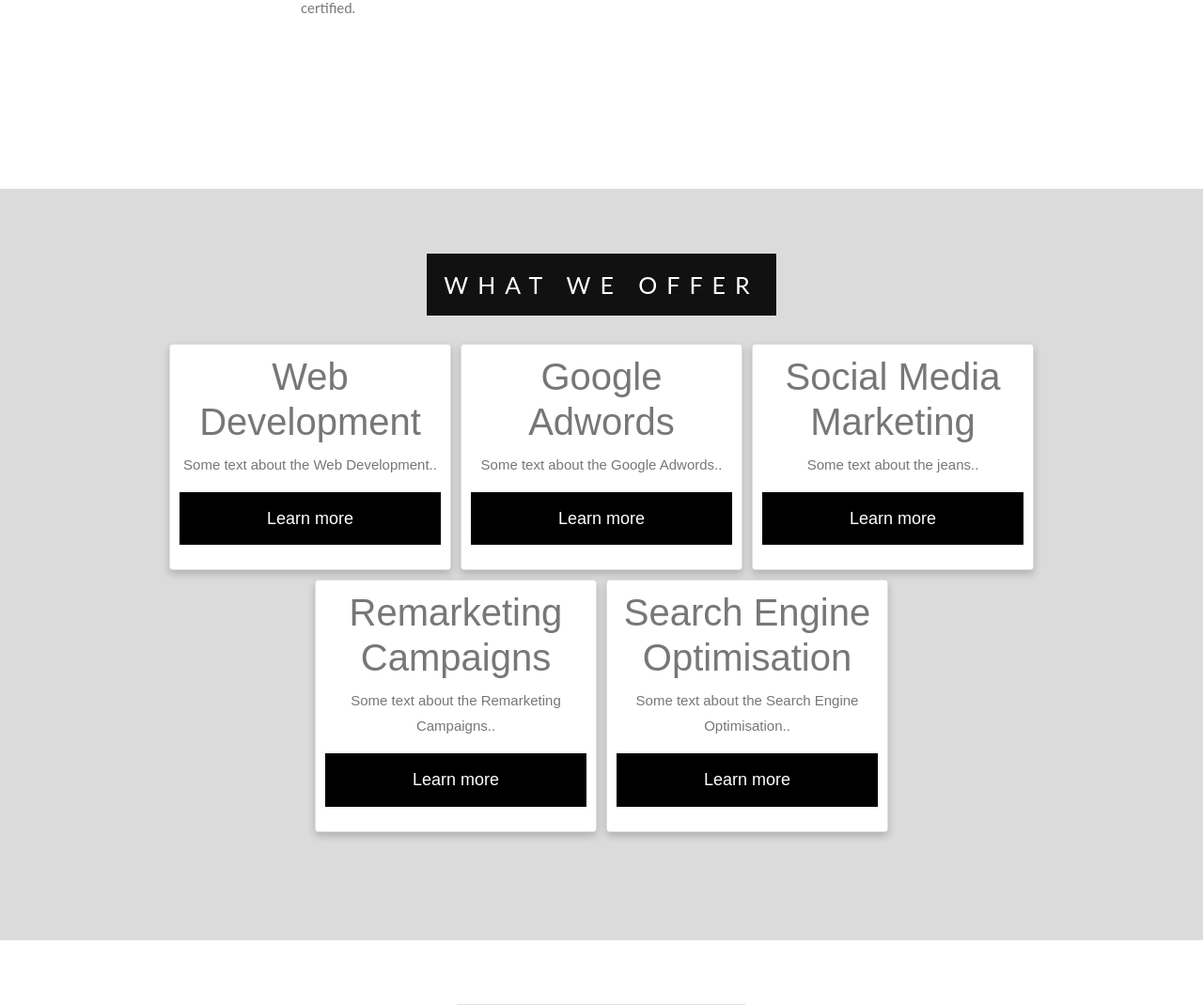
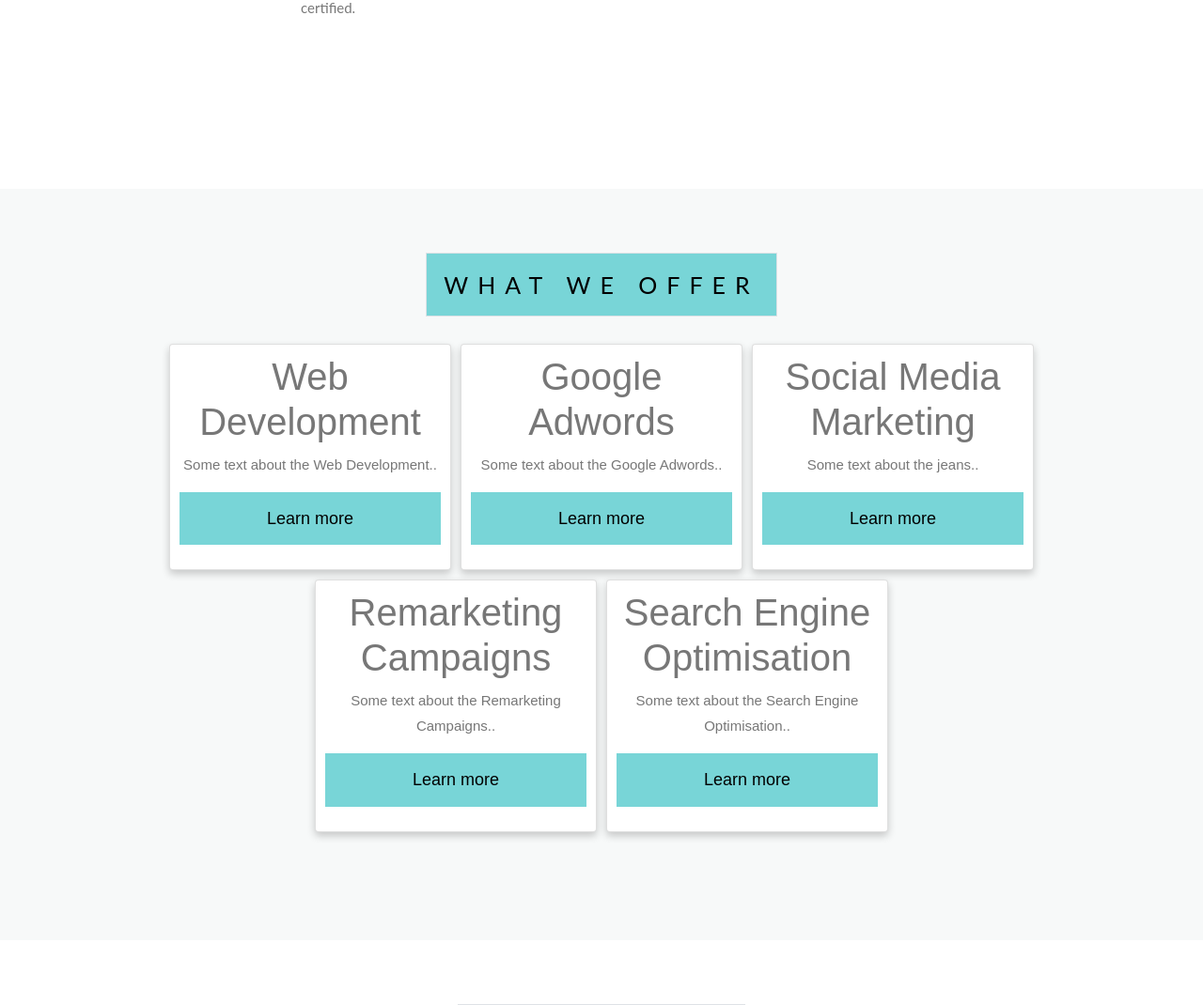
Before and after one commit to Drammaster/cryptocake, a Flask app: page / in a window 1280 px wide. Shown: the part 1399-2469 px from the top of the page at 94% size. Run offline with Flask 2, Linux system fonts and the light colour scheme; some libraries are stand-ins or nearby versions.

Commit message:
Cake Fix

```diff
--- a/app.py
+++ b/app.py
@@ -10,8 +10,8 @@
 
 from binance.client import Client
 from binance.enums import *
-from binance.streams import BinanceSocketManager
-# from binance.websockets import BinanceSocketManager
+# from binance.streams import BinanceSocketManager
+from binance.websockets import BinanceSocketManager
 
 from kucoin.client import Client as Kucoin
 
@@ -413,8 +413,8 @@
                 trading_bots[0]['price'] = price['price']
 
                 trading_bots[0]['has_active_deal'] = True
-                if trading_bots[0]["take_profit"]["using"]:
-                    binance_socket_start_long()
+                # if trading_bots[0]["take_profit"]["using"]:
+                    # binance_socket_start_long()
 
             step = client.get_symbol_info(exchange_pair)
             stepMin = step['filters'][2]['stepSize']
@@ -466,8 +466,8 @@
                 trading_bots[1]['price'] = price['price']
 
                 trading_bots[1]['has_active_deal'] = True
-                if trading_bots[1]["take_profit"]["using"]:
-                    binance_socket_start_short()
+                # if trading_bots[1]["take_profit"]["using"]:
+                    # binance_socket_start_short()
 
             step = client.get_symbol_info(exchange_pair)
             stepMin = step['filters'][2]['stepSize']
--- a/static/css/nowich.css
+++ b/static/css/nowich.css
@@ -25,6 +25,7 @@
 
 .navbar {
     display: block;
+    background-color: #78d5d7;
 }
 
 #nav-links {
@@ -65,8 +66,8 @@
 .caption span.border,
 .caption-home span.border
  {
-    background-color: #111;
-    color: #fff;
+    background-color: #78d5d7;
+    color: #000;
     padding: 18px;
     font-size: 25px;
     letter-spacing: 10px;
@@ -81,7 +82,8 @@
 
 .services
 {
-    background-color: rgb(219, 219, 219);
+    /* background-color: rgb(219, 219, 219); */
+    background-color: #f7f9f9;
     position: relative;
     width: 100%;
     height: 100vh;
@@ -96,7 +98,8 @@
 
 .contact-us
 {
-    background-color: rgb(219, 219, 219);
+    /* background-color: rgb(219, 219, 219); */
+    background-color: #f7f9f9;
     position: relative;
     width: 100%;
     height: 100vh;
@@ -126,7 +129,7 @@
 }
 
 .price {
-    color: grey;
+    color: black;
     font-size: 22px;
 }
 
@@ -134,8 +137,8 @@
     border: none;
     outline: 0;
     padding: 12px;
-    color: white;
-    background-color: #000;
+    color: black;
+    background-color: #78d5d7;
     text-align: center;
     cursor: pointer;
     width: 100%;
--- a/templates/nowich.html
+++ b/templates/nowich.html
@@ -14,7 +14,7 @@
 
 </head>
 <header>
-    <nav class="navbar wrapper fixed-top navbar-expand-lg navbar-dark bg-dark">
+    <nav class="navbar wrapper fixed-top navbar-expand-lg navbar-dark">
         <!--Logo-->
         <a class="navbar-brand" href="#home">Nowich Digital</a>
         <a id="nav-expand" href="javascript:void(0);" class="icon" onclick="myNav()">
```
